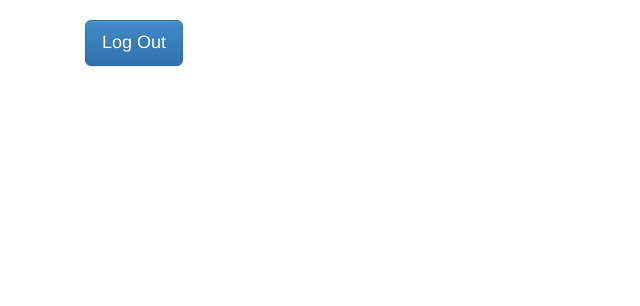
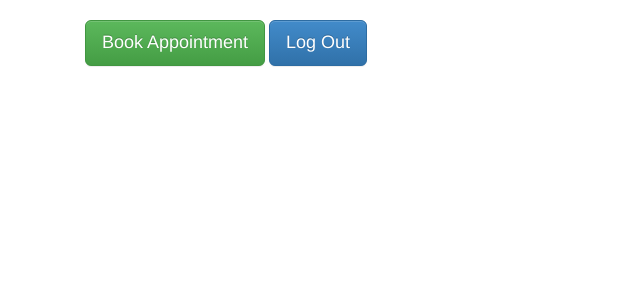
Before and after one commit to compgirl123/UberSante-Soen344, a Flask app: template app/templates/patientpages/patientdashboardapts.html in a window 1280 px wide. Shown: the part 366-672 px from the top of the page, without its empty margins (0-640 px from the left). Run offline with Flask 2, Linux system fonts and the light colour scheme; the template is opened without the code that fills it, so the values that code supplies are empty; some libraries are stand-ins or nearby versions; some web fonts are replaced.

Commit message:
#8: Added Book Appointment button

```diff
--- a/app/templates/patientpages/patientdashboardapts.html
+++ b/app/templates/patientpages/patientdashboardapts.html
@@ -75,7 +75,9 @@
           </table>
         </form>
 
+        <a type="button" class="btn btn-success btn-lg" href="#" >Book Appointment</a>
         <a type="button" class="btn btn-primary btn-lg" href="/nurse_doctor_logout" >Log Out</a>
+
         <br/><br/>
 
 </div>
```
